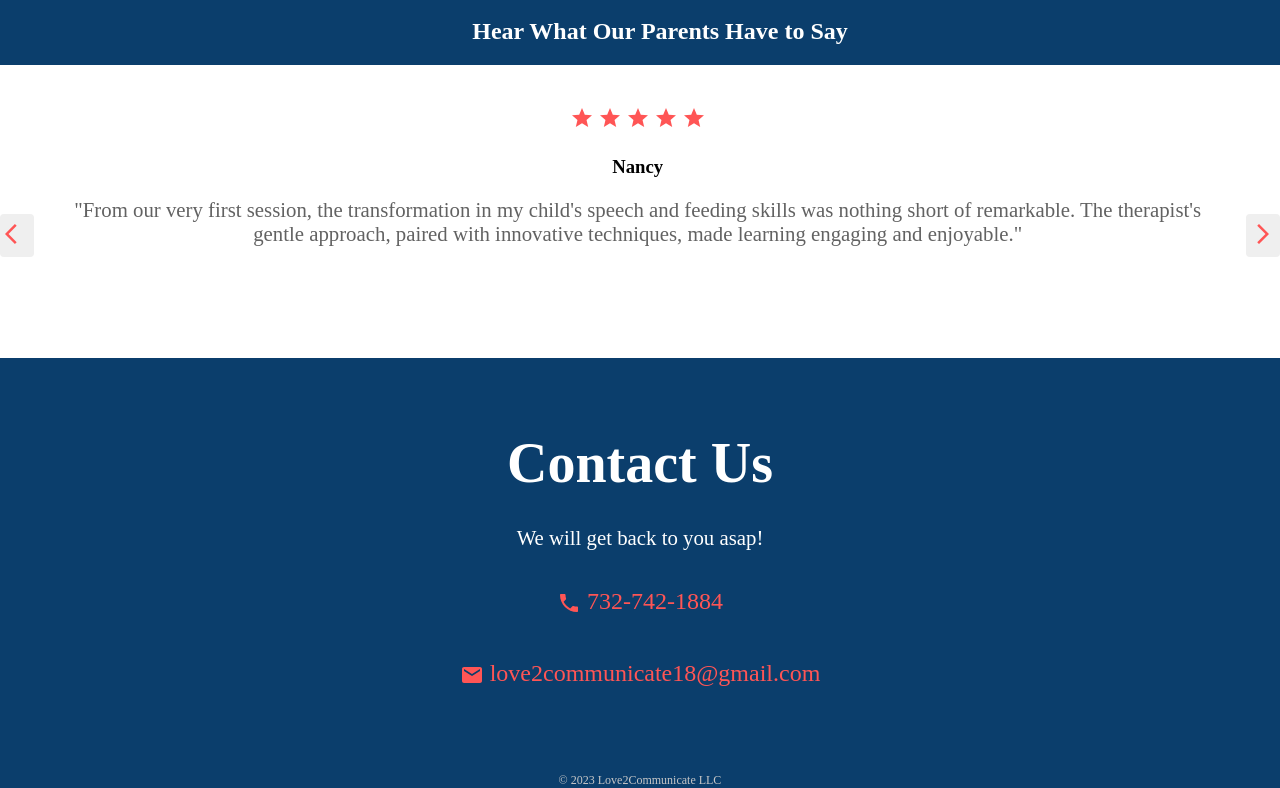
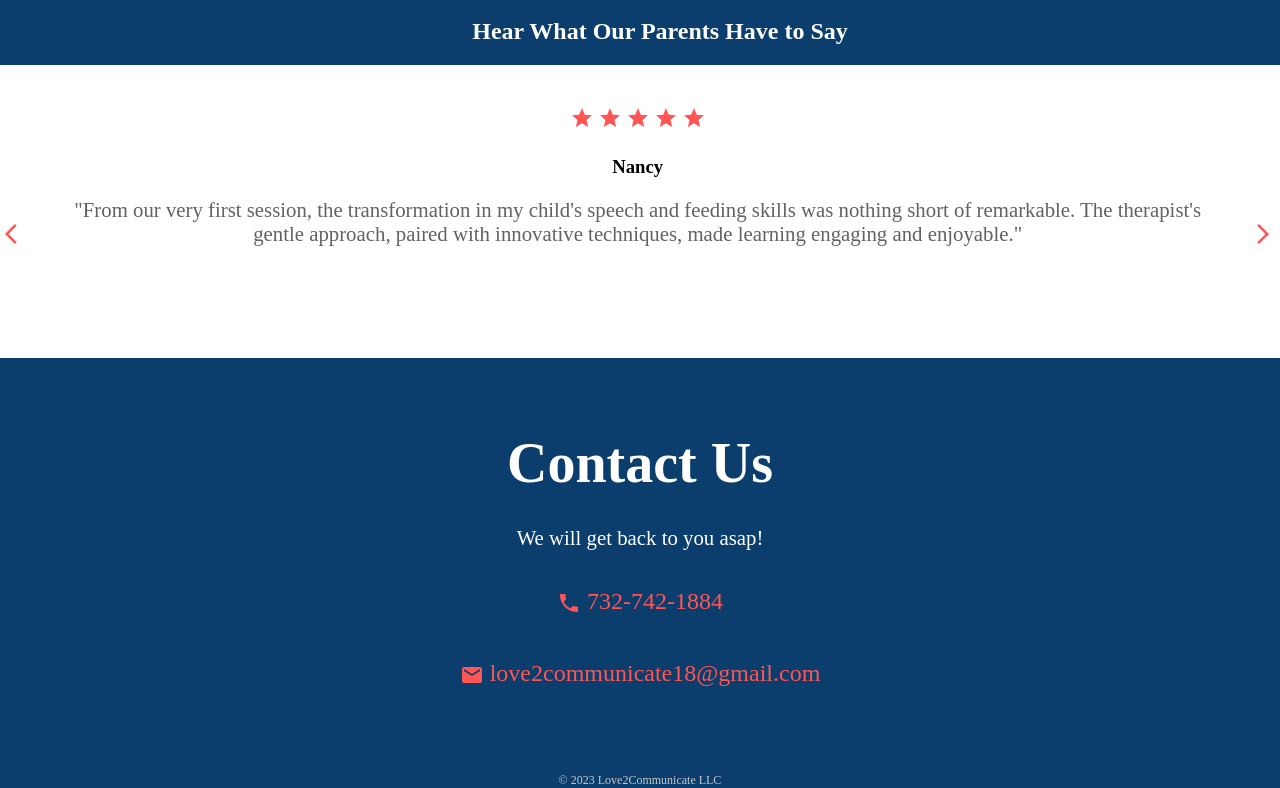
Before and after one commit to vgalante2/love2communicate, a React (Create React App) app: page / in a window 1280 px wide. Shown: the part 1923-2711 px from the top of the page. Built offline with nearby package versions, Linux system fonts and the light colour scheme; a web font is replaced by a local one.

Commit message:
final code

```diff
--- a/src/styles/Testimonials/_testimonials.scss
+++ b/src/styles/Testimonials/_testimonials.scss
@@ -92,7 +92,7 @@
   cursor: pointer; /* Indicate clickability */
   border-radius: 4px; /* Rounded corners */
   transition: background-color 0.3s; /* Smooth transition for hover effects */
-  background-color: none;
+  background-color: transparent !important;
 
   @media(max-width: 768px) {
     background-color: transparent !important;
--- a/src/styles/index.css
+++ b/src/styles/index.css
@@ -694,7 +694,7 @@ img {
   cursor: pointer; /* Indicate clickability */
   border-radius: 4px; /* Rounded corners */
   transition: background-color 0.3s; /* Smooth transition for hover effects */
-  background-color: none;
+  background-color: transparent !important;
 }
 @media (max-width: 768px) {
   .prev-btn, .next-btn {
```
